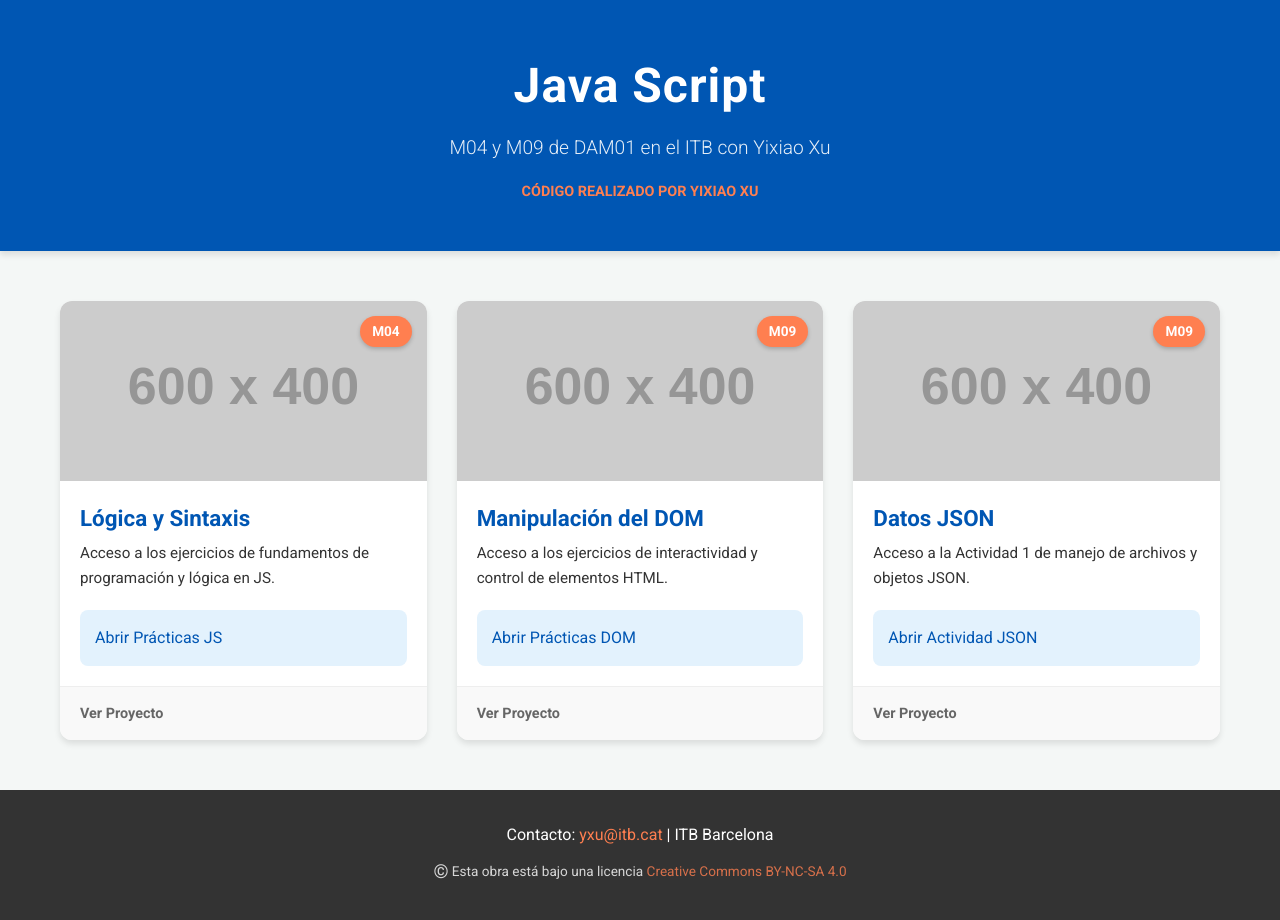
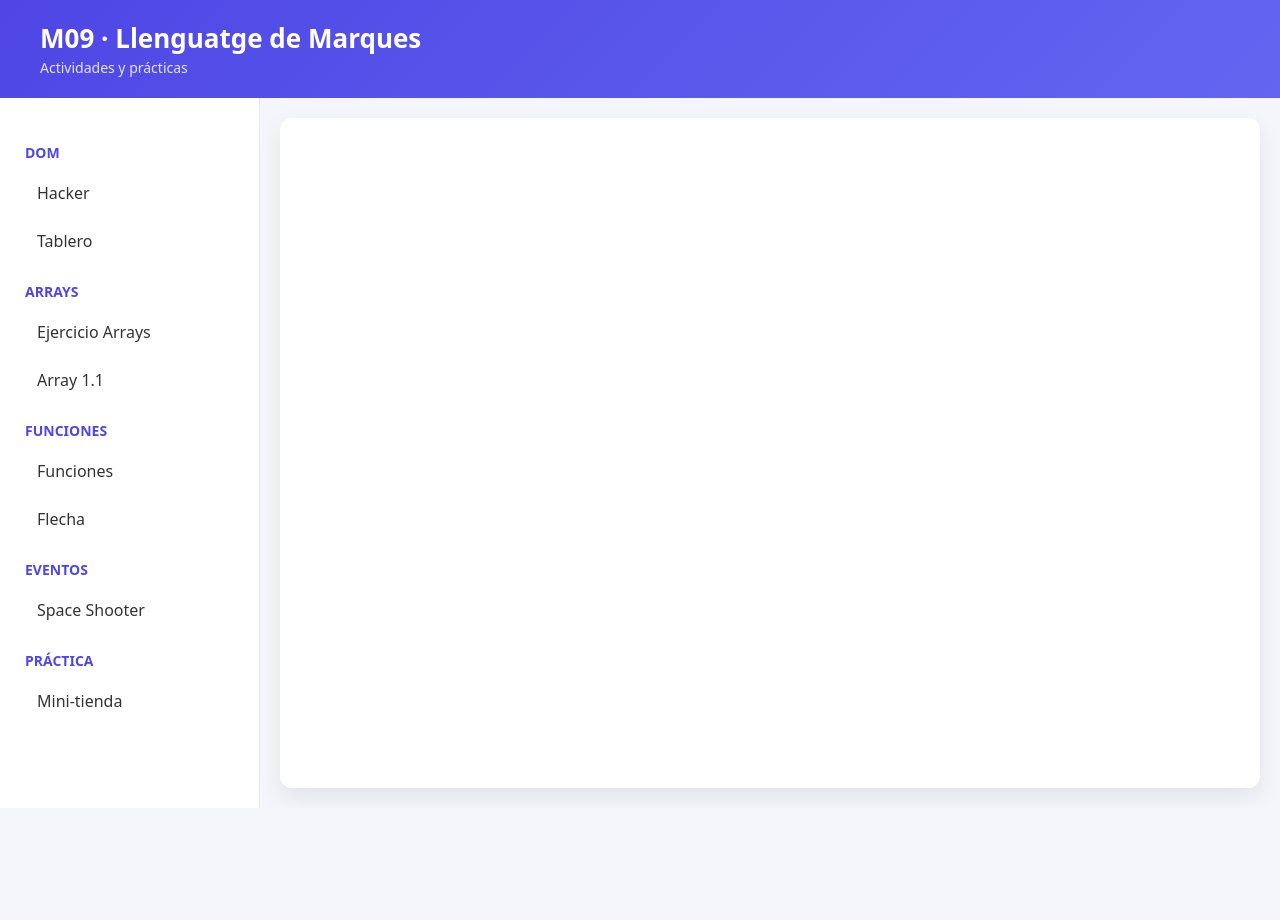
Before and after one commit to Yixiao411/DAM01_25_M09, a plain HTML site: page index.html in a window 1280 px wide. After the commit the page ends 808 px from the top, so only its background shows below. Drawn offline with Linux system fonts and the light colour scheme; placeholder pictures from the web are drawn by us.

Commit message:
Actua pagina

```diff
--- a/index.html
+++ b/index.html
@@ -2,85 +2,52 @@
 <html lang="es">
 <head>
     <meta charset="UTF-8">
-    <meta name="viewport" content="width=device-width, initial-scale=1.0">
-    <title>Portafolio Java Script - Yixiao Xu</title>
+    <title>M09 · Llenguatge de Marques</title>
     <link rel="stylesheet" href="styles.css">
-    <link href="https://fonts.googleapis.com/css2?family=Roboto:wght@300;400;700&display=swap" rel="stylesheet">
 </head>
+
 <body>
-
-    <header class="main-header">
-        <div class="container">
-            <h1>Java Script</h1>
-            <p class="subtitle">M04 y M09 de DAM01 en el ITB con Yixiao Xu</p>
-            <p class="author">Código realizado por Yixiao Xu</p>
-        </div>
+    <header class="top">
+        <h1>M09 · Llenguatge de Marques</h1>
+        <span>Actividades y prácticas</span>
     </header>
 
-    <main class="container grid-container">
+    <div class="layout">
 
-        <article class="card">
-            <div class="card-image">
-                <img src="https://placehold.co/600x400/0056b3/ffffff?text=JavaScript+M04" alt="JS">
-                <span class="tag">M04</span>
-            </div>
-            <div class="card-body">
-                <h2>Lógica y Sintaxis</h2>
-                <p class="description">Acceso a los ejercicios de fundamentos de programación y lógica en JS.</p>
-                <ul class="links-list">
-                    <li><a href="JS/index.html">Abrir Prácticas JS</a></li>
-                </ul>
-            </div>
-            <div class="card-footer">
-                <a href="JS/index.html" class="btn-link">Ver Proyecto</a>
-            </div>
-        </article>
+        <aside class="sidebar">
+            <h3>DOM</h3>
+            <a onclick="cargar('DOM/Ejercicio1/hacker.html')">Hacker</a>
+            <a onclick="cargar('DOM/Ejercicio3/tablero.html')">Tablero</a>
 
-        <article class="card">
-            <div class="card-image">
-                <img src="https://placehold.co/600x400/e67e22/ffffff?text=Manipulacion+DOM" alt="DOM">
-                <span class="tag">M09</span>
-            </div>
-            <div class="card-body">
-                <h2>Manipulación del DOM</h2>
-                <p class="description">Acceso a los ejercicios de interactividad y control de elementos HTML.</p>
-                <ul class="links-list">
-                    <li><a href="DOM/index.html">Abrir Prácticas DOM</a></li>
-                </ul>
-            </div>
-            <div class="card-footer">
-                <a href="DOM/index.html" class="btn-link">Ver Proyecto</a>
-            </div>
-        </article>
+            <h3>Arrays</h3>
+            <a onclick="cargar('JS/Arrays/Ejercicio_Arrays.html')">Ejercicio Arrays</a>
+            <a onclick="cargar('JS/Arrays/Array_1_1/Array_1_1.html')">Array 1.1</a>
 
-        <article class="card">
-            <div class="card-image">
-                <img src="https://placehold.co/600x400/27ae60/ffffff?text=Actividad+JSON" alt="JSON">
-                <span class="tag">M09</span>
-            </div>
-            <div class="card-body">
-                <h2>Datos JSON</h2>
-                <p class="description">Acceso a la Actividad 1 de manejo de archivos y objetos JSON.</p>
-                <ul class="links-list">
-                    <li><a href="JSON/Act_1/index.html">Abrir Actividad JSON</a></li>
-                </ul>
-            </div>
-            <div class="card-footer">
-                <a href="JSON/Act_1/index.html" class="btn-link">Ver Proyecto</a>
-            </div>
-        </article>
+            <h3>Funciones</h3>
+            <a onclick="cargar('JS/Funciones/Funciones/Act1_Funciones.html')">Funciones</a>
+            <a onclick="cargar('JS/Funciones/Funciones_Flecha/FuncionesAnonimas.html')">Flecha</a>
 
-    </main>
+            <h3>Eventos</h3>
+            <a onclick="cargar('JS/Eventos/Ejercicio_3_SpaceShooter/SpaceShooter.html')">
+                Space Shooter
+            </a>
 
-    <footer class="main-footer">
-        <div class="container">
-            <p>Contacto: <a href="mailto:yxu@itb.cat">yxu@itb.cat</a> | ITB Barcelona</p>
-            <p class="cc-license">
-                <span style="font-size: 1.2rem; vertical-align: middle;">©</span>
-                Esta obra está bajo una licencia <a href="http://creativecommons.org/licenses/by-nc-sa/4.0/" target="_blank">Creative Commons BY-NC-SA 4.0</a>
-            </p>
-        </div>
-    </footer>
+            <h3>Práctica</h3>
+            <a onclick="cargar('JS/Practica/index_minitienda.html')">
+                Mini-tienda
+            </a>
+        </aside>
 
+        <main class="content">
+            <iframe id="visor"></iframe>
+        </main>
+
+    </div>
+
+    <script>
+        function cargar(ruta) {
+            document.getElementById("visor").src = ruta;
+        }
+    </script>
 </body>
 </html>
--- a/styles.css
+++ b/styles.css
@@ -1,220 +1,81 @@
-/* --- Variables de Color (Fácil de cambiar) --- */
-:root {
-    --primary-blue: #0056b3;      /* Azul ITB / Corporativo */
-    --secondary-blue: #e3f2fd;    /* Azul muy claro para fondos suaves */
-    --highlight-orange: #ff7f50;  /* Naranja coral para resaltar */
-    --text-dark: #333333;         /* Gris oscuro para lectura */
-    --text-light: #666666;        /* Gris medio para secundarios */
-    --white: #ffffff;
-    --shadow: 0 4px 6px rgba(0,0,0,0.1);
-    --radius: 12px;
-}
-
-/* --- Reseteo Básico --- */
 * {
-    box-sizing: border-box;
     margin: 0;
     padding: 0;
+    box-sizing: border-box;
+    font-family: system-ui, Arial, sans-serif;
 }
 
 body {
-    font-family: 'Roboto', sans-serif;
-    background-color: #f4f7f6; /* Un gris casi blanco para que resalten las cards */
-    color: var(--text-dark);
-    line-height: 1.6;
-    display: flex;
-    flex-direction: column;
-    min-height: 100vh;
+    background: #f4f6fb;
+    color: #333;
+    height: 100vh;
 }
 
-/* --- Utilidades --- */
-.container {
-    max-width: 1200px;
-    margin: 0 auto;
-    padding: 0 20px;
+/* HEADER */
+.top {
+    background: linear-gradient(135deg, #4f46e5, #6366f1);
+    color: white;
+    padding: 20px 40px;
 }
 
-a {
-    text-decoration: none;
-    color: inherit;
+.top h1 {
+    font-size: 26px;
 }
 
-/* --- Cabecera (Header) --- */
-.main-header {
-    background-color: var(--primary-blue);
-    color: var(--white);
-    padding: 3rem 0;
-    text-align: center;
-    box-shadow: var(--shadow);
+.top span {
+    opacity: 0.85;
+    font-size: 14px;
 }
 
-.main-header h1 {
-    font-size: 3rem;
-    margin-bottom: 0.5rem;
-    letter-spacing: 1px;
+/* LAYOUT */
+.layout {
+    display: flex;
+    height: calc(100vh - 90px);
 }
 
-.main-header .subtitle {
-    font-size: 1.2rem;
-    font-weight: 300;
-    opacity: 0.9;
+/* SIDEBAR */
+.sidebar {
+    width: 260px;
+    background: white;
+    padding: 25px;
+    overflow-y: auto;
+    border-right: 1px solid #e5e7eb;
 }
 
-.main-header .author {
-    margin-top: 1rem;
-    font-size: 0.9rem;
-    color: var(--highlight-orange);
-    font-weight: bold;
+.sidebar h3 {
+    margin-top: 20px;
+    margin-bottom: 10px;
+    font-size: 14px;
+    color: #4f46e5;
     text-transform: uppercase;
 }
 
-/* --- Grid Layout para las Cards --- */
-.grid-container {
-    display: grid;
-    /* Esto crea columnas automáticas que se ajustan al tamaño de pantalla */
-    grid-template-columns: repeat(auto-fill, minmax(320px, 1fr));
-    gap: 30px;
-    padding-top: 50px;
-    padding-bottom: 50px;
-    flex: 1; /* Empuja el footer hacia abajo */
+.sidebar a {
+    display: block;
+    padding: 10px 12px;
+    margin-bottom: 6px;
+    border-radius: 8px;
+    cursor: pointer;
+    color: #333;
+    transition: 0.2s;
 }
 
-/* --- Estilo de la Tarjeta (Card) --- */
-.card {
-    background-color: var(--white);
-    border-radius: var(--radius);
-    box-shadow: var(--shadow);
-    overflow: hidden;
-    transition: transform 0.3s ease, box-shadow 0.3s ease;
-    display: flex;
-    flex-direction: column;
+.sidebar a:hover {
+    background: #eef2ff;
+    color: #4f46e5;
 }
 
-.card:hover {
-    transform: translateY(-5px);
-    box-shadow: 0 10px 20px rgba(0,0,0,0.15);
+/* CONTENT */
+.content {
+    flex: 1;
+    padding: 20px;
 }
 
-/* Imagen y Tag */
-.card-image {
-    position: relative;
-    height: 180px;
-    overflow: hidden;
-}
-
-.card-image img {
+iframe {
     width: 100%;
     height: 100%;
-    object-fit: cover;
+    border: none;
+    background: white;
+    border-radius: 12px;
+    box-shadow: 0 10px 25px rgba(0,0,0,0.08);
 }
-
-.tag {
-    position: absolute;
-    top: 15px;
-    right: 15px;
-    background-color: var(--highlight-orange);
-    color: var(--white);
-    padding: 5px 12px;
-    border-radius: 20px;
-    font-size: 0.85rem;
-    font-weight: bold;
-    box-shadow: 0 2px 4px rgba(0,0,0,0.2);
-}
-
-/* Cuerpo de la Tarjeta */
-.card-body {
-    padding: 20px;
-    flex-grow: 1; /* Ocupa el espacio disponible para alinear footer */
-}
-
-.card-body h2 {
-    font-size: 1.4rem;
-    color: var(--primary-blue);
-    margin-bottom: 5px;
-}
-
-.card-body h3 {
-    font-size: 1rem;
-    color: var(--text-light);
-    font-weight: 400;
-    margin-bottom: 15px;
-    border-bottom: 2px solid var(--secondary-blue);
-    padding-bottom: 5px;
-    display: inline-block;
-}
-
-.card-body .description {
-    font-size: 0.95rem;
-    margin-bottom: 20px;
-    color: var(--text-dark);
-}
-
-/* Lista de enlaces */
-.links-list {
-    list-style: none;
-    background-color: var(--secondary-blue);
-    padding: 15px;
-    border-radius: 8px;
-}
-
-.links-list li {
-    margin-bottom: 8px;
-}
-
-.links-list li:last-child {
-    margin-bottom: 0;
-}
-
-.links-list a {
-    color: var(--primary-blue);
-    font-weight: 500;
-    transition: color 0.2s;
-}
-
-.links-list a:hover {
-    color: var(--highlight-orange);
-    text-decoration: underline;
-}
-
-/* Pie de la Tarjeta */
-.card-footer {
-    padding: 15px 20px;
-    background-color: #f9f9f9;
-    border-top: 1px solid #eee;
-    display: flex;
-    justify-content: space-between;
-    align-items: center;
-}
-
-.btn-link {
-    font-size: 0.9rem;
-    color: var(--text-light);
-    font-weight: bold;
-    display: flex;
-    align-items: center;
-    gap: 5px;
-    transition: color 0.2s;
-}
-
-.btn-link:hover {
-    color: var(--primary-blue);
-}
-
-/* --- Pie de Página (Footer General) --- */
-.main-footer {
-    background-color: var(--text-dark);
-    color: var(--white);
-    text-align: center;
-    padding: 2rem 0;
-    margin-top: auto;
-}
-
-.main-footer a {
-    color: var(--highlight-orange);
-}
-
-.cc-license {
-    margin-top: 10px;
-    font-size: 0.85rem;
-    opacity: 0.8;
-}
```
